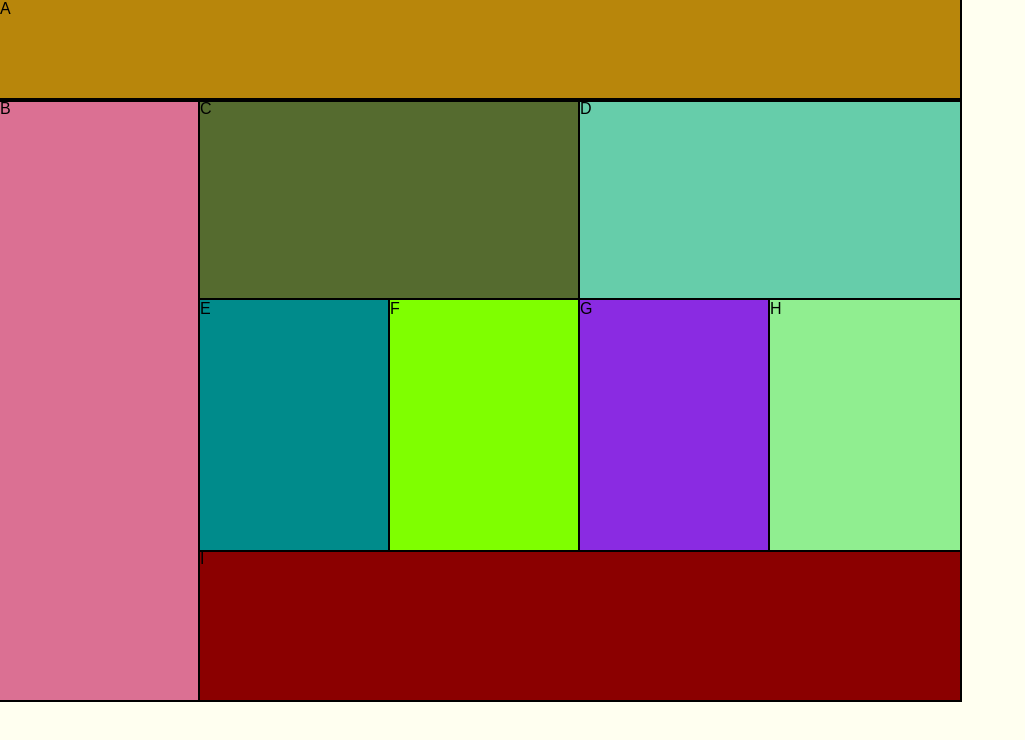
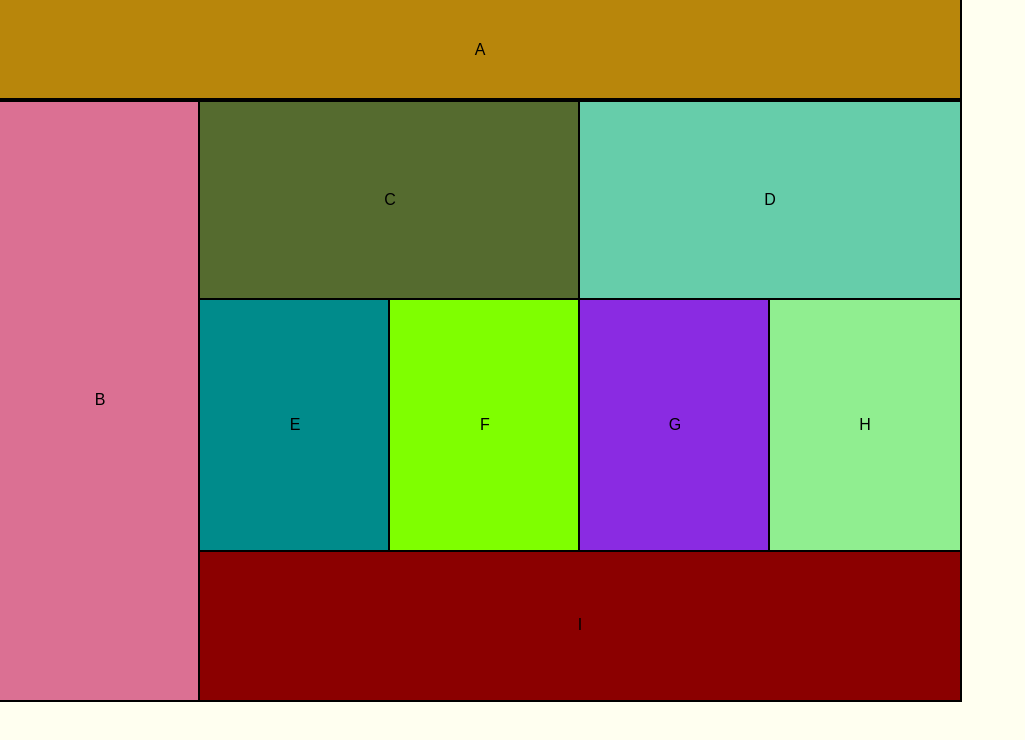
Before and after one commit to riedmank/ui-challenge-01, a plain HTML site: page index.html in a window 1280 px wide. Shown: the whole page, without its empty margins (0-1025 px from the left). Drawn offline with Linux system fonts and the light colour scheme.

Commit message:
centered letters in each box

```diff
--- a/styles/layout.css
+++ b/styles/layout.css
@@ -1,4 +1,6 @@
 header {
+  text-align: center;
+  line-height: 75px;
   width: 480px;
   height: 75px;
   background-color: coral;
@@ -6,6 +8,8 @@
 }
 
 aside {
+  text-align: center;
+  line-height: 150px;
   width: 480px;
   height: 150px;
   background-color: slategray;
@@ -17,6 +21,8 @@
 }
 
 .cAndD div {
+  text-align: center;
+  line-height: 125px;
   width: 480px;
   height: 125px;
   outline: 2px solid black;
@@ -37,6 +43,8 @@
 }
 
 .eThroughH div {
+  text-align: center;
+  line-height: 250px;
   width: 240px;
   height: 250px;
   outline: 2px solid black;
@@ -59,6 +67,8 @@
 }
 
 footer {
+  text-align: center;
+  line-height: 80px;
   width: 480px;
   height: 80px;
   background-color: lime;
@@ -67,6 +77,8 @@
 
 @media (min-width: 768px) {
   header {
+    text-align: center;
+      line-height: 100px;
     width: 960px;
     height: 100px;
     background-color: darkgoldenrod;
@@ -74,6 +86,8 @@
   }
 
   aside {
+    text-align: center;
+      line-height: 600px;
     width: 200px;
     height: 600px;
     background-color: palevioletred;
@@ -87,6 +101,8 @@
   }
 
   .cAndD div {
+    text-align: center;
+      line-height: 200px;
     width: 380px;
     height: 200px;
     outline: 2px solid black;
@@ -107,6 +123,8 @@
   }
 
   .eThroughH div {
+    text-align: center;
+      line-height: 250px;
     width: 190px;
     height: 250px;
     outline: 2px solid black;
@@ -129,6 +147,8 @@
   }
 
   footer {
+    text-align: center;
+      line-height: 150px;
     width: 760px;
     height: 150px;
     background-color: darkred;
```
